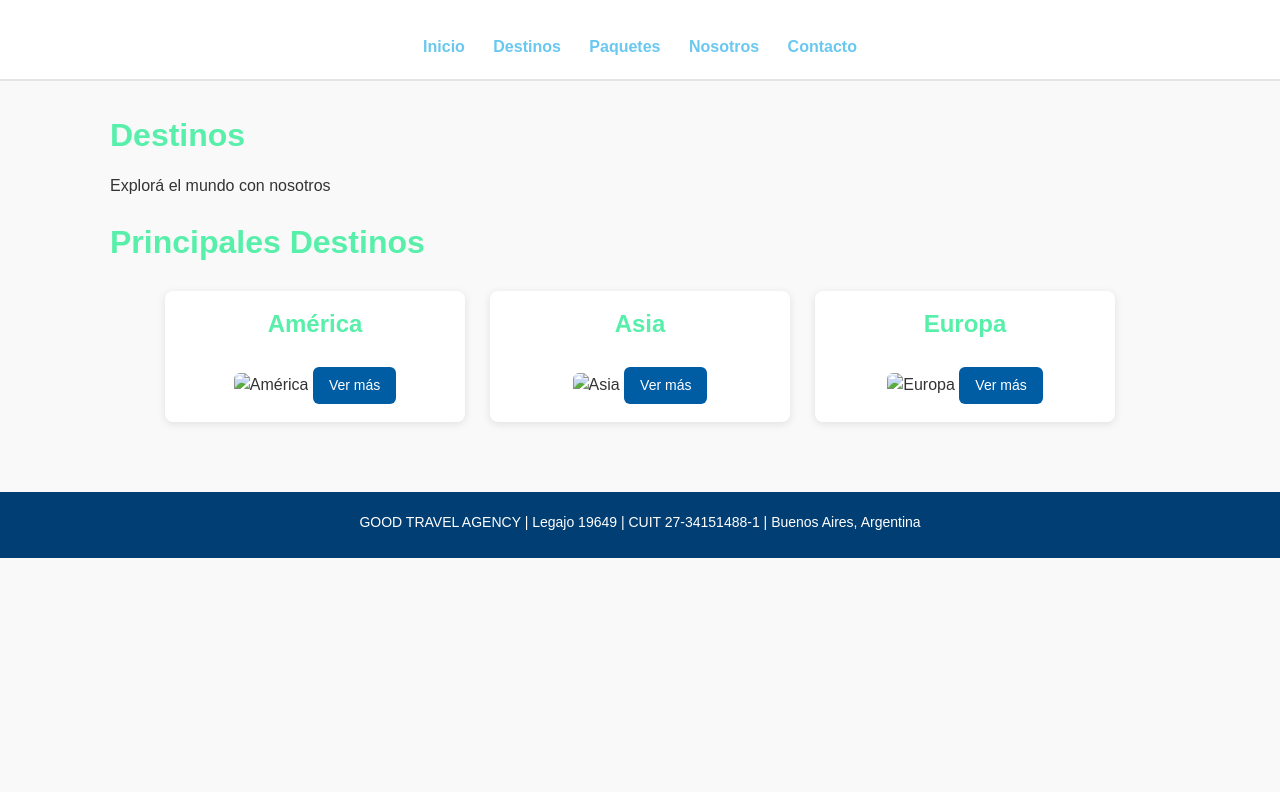
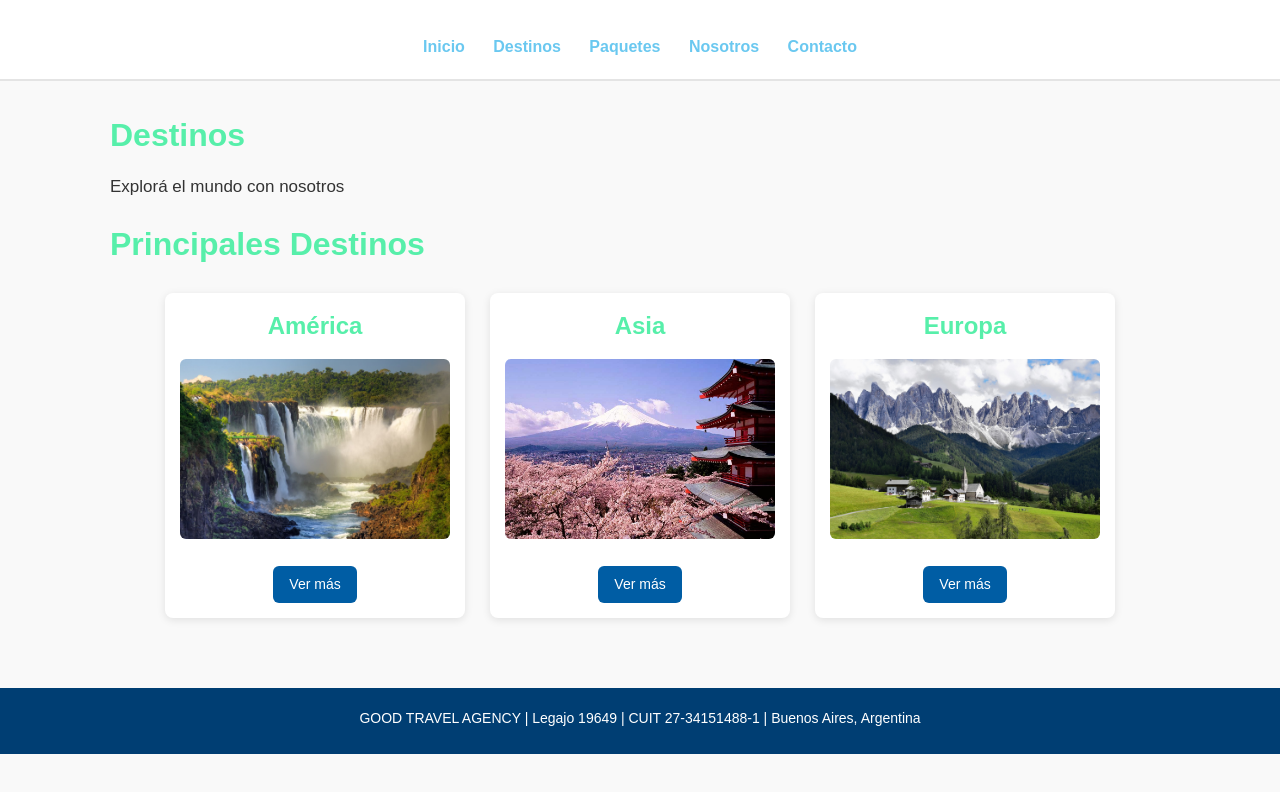
Before and after one commit to NoeliaFerreyra89/GoodTravel, a plain HTML site: page pages/destinos.html in a window 1280 px wide. Drawn offline with Linux system fonts and the light colour scheme.

Commit message:
modifique el codigo para enrutar las imagenes de los destinos

```diff
--- a/pages/destinos.html
+++ b/pages/destinos.html
@@ -27,19 +27,19 @@
         <section class="contenedor">
             <div class="container">
                 <h2>América</h2>
-                <img class="America" src="/..assets/istock-157475972_6bf16ef2_1254x836.jpg" width="50" height="50" alt="América">
+                <img class="America" src="../assets/istock-157475972_6bf16ef2_1254x836.jpg" alt="América">
                 <a class="boton-Detalle" href="#">Ver más</a>
             </div>
 
             <div class="container">
                 <h2>Asia</h2>
-                <img class="Asia" src="/..assets/asia.jpg" width="50" height="50"alt="Asia">
+                <img class="Asia" src="../assets/asia.jpg" alt="Asia">
                 <a class="boton-Detalle" href="#">Ver más</a>
             </div>
 
             <div class="container">
                 <h2>Europa</h2>
-                <img class="Europa" src="/..assets/europa.jpg" width="50" height="50"alt="Europa">
+                <img class="Europa" src="../assets/europa.jpg" walt="Europa">
                 <a class="boton-Detalle" href="#">Ver más</a>
             </div>
         </section>
--- a/styles/style.css
+++ b/styles/style.css
@@ -76,7 +76,7 @@ main h1, main h2, main h3 {
 
 main p {
     margin-bottom: 20px;
-    font-size: 16px;
+    font-size: 17px;
 }
 
 /* -------------------------
```
Also changed, not shown: pages/contacto.html (+1 -1 lines).
